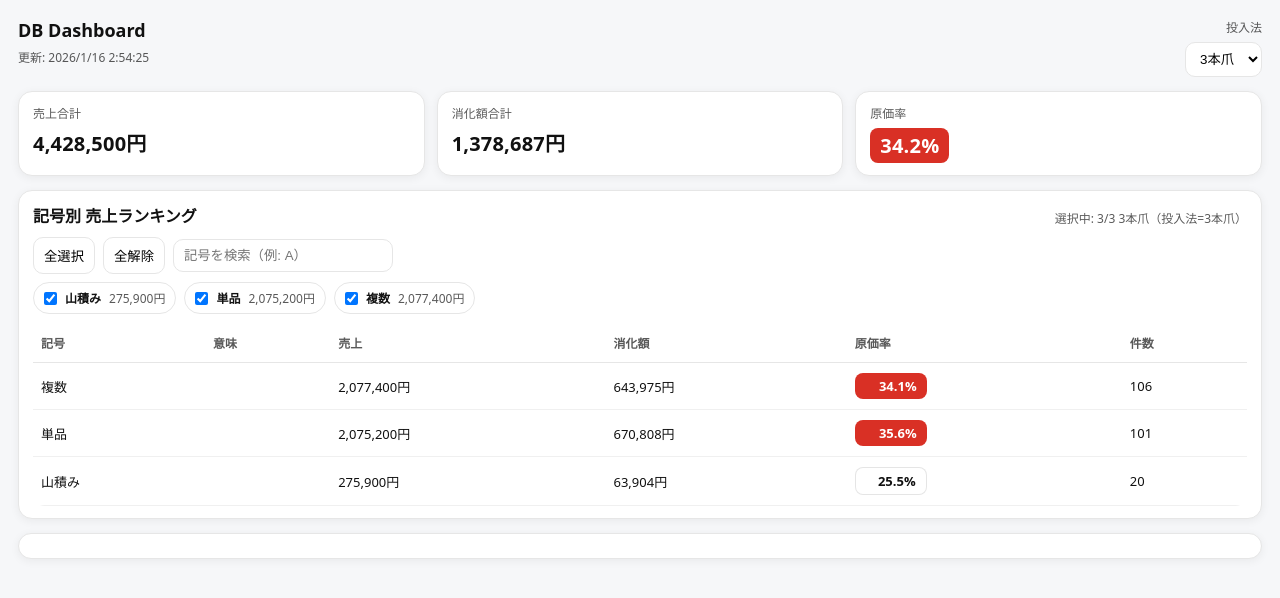
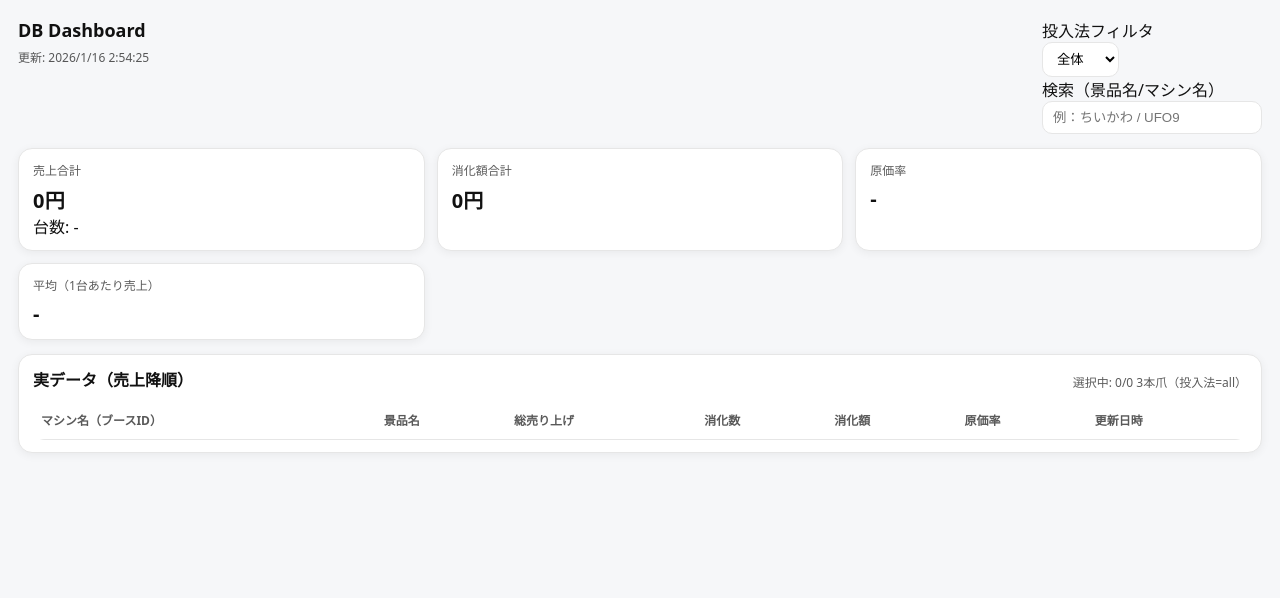
Before and after one commit to ASOBLEO3O2/ASOBLE-prize, a website: page docs/index.html in a window 1280 px wide. Drawn offline with Linux system fonts and the light colour scheme.

Commit message:
Update index.html

```diff
--- a/docs/index.html
+++ b/docs/index.html
@@ -8,18 +8,25 @@
 </head>
 <body>
   <header class="top">
-    <div>
+    <div class="top-left">
       <h1>DB Dashboard</h1>
       <div id="updated" class="updated">更新: -</div>
     </div>
 
-    <!-- 投入法セレクト（※必ず body 内） -->
-    <div class="topRight">
-      <label class="muted" for="mode_claw">投入法</label>
-      <select id="mode_claw">
-        <option value="3本爪">3本爪</option>
-        <option value="2本爪">2本爪</option>
-      </select>
+    <div class="top-right">
+      <div class="ctlWrap">
+        <div class="ctlLabel">投入法フィルタ</div>
+        <select id="mode_claw" class="ctl">
+          <option value="all">全体</option>
+          <option value="3本爪">3本爪</option>
+          <option value="2本爪">2本爪</option>
+        </select>
+      </div>
+
+      <div class="ctlWrap">
+        <div class="ctlLabel">検索（景品名/マシン名）</div>
+        <input id="q" class="ctl" type="search" placeholder="例：ちいかわ / UFO9" />
+      </div>
     </div>
   </header>
 
@@ -27,6 +34,7 @@
     <div class="card">
       <div class="label">売上合計</div>
       <div id="k_sales" class="value">-</div>
+      <div id="k_machines" class="sub">台数: -</div>
     </div>
     <div class="card">
       <div class="label">消化額合計</div>
@@ -36,45 +44,34 @@
       <div class="label">原価率</div>
       <div id="k_rate" class="value">-</div>
     </div>
+    <div class="card">
+      <div class="label">平均（1台あたり売上）</div>
+      <div id="k_avg" class="value">-</div>
+    </div>
   </section>
 
   <section class="panel">
     <div class="panelHead">
-      <h2>記号別 売上ランキング</h2>
+      <h2>実データ（売上降順）</h2>
       <div id="k_filtered" class="muted"></div>
-    </div>
-
-    <div class="filters">
-      <div class="row">
-        <button id="btn_all">全選択</button>
-        <button id="btn_none">全解除</button>
-        <input id="q" type="search" placeholder="記号を検索（例: A）" />
-      </div>
-      <div id="symbol_box" class="chips"></div>
     </div>
 
     <table id="tbl">
       <thead>
         <tr>
-          <th data-sort="symbol">記号</th>
-          <th>意味</th>
-          <th data-sort="sales">売上</th>
-          <th data-sort="claw">消化額</th>
-          <th data-sort="cost_rate">原価率</th>
-          <th data-sort="count">件数</th>
+          <th>マシン名（ブースID）</th>
+          <th>景品名</th>
+          <th class="num">総売り上げ</th>
+          <th class="num">消化数</th>
+          <th class="num">消化額</th>
+          <th class="num">原価率</th>
+          <th>更新日時</th>
         </tr>
       </thead>
       <tbody></tbody>
     </table>
   </section>
 
-  <!-- ★追加：③ 構成KPI（ここに描画） -->
-  <section class="panel" id="composition"></section>
-
-  <!-- 既存：非module -->
   <script src="./app.js"></script>
-
-  <!-- ★追加：③は module 側で描画（既存app.jsを壊さずに追加） -->
-  <script type="module" src="./js/main.js"></script>
 </body>
 </html>
```
